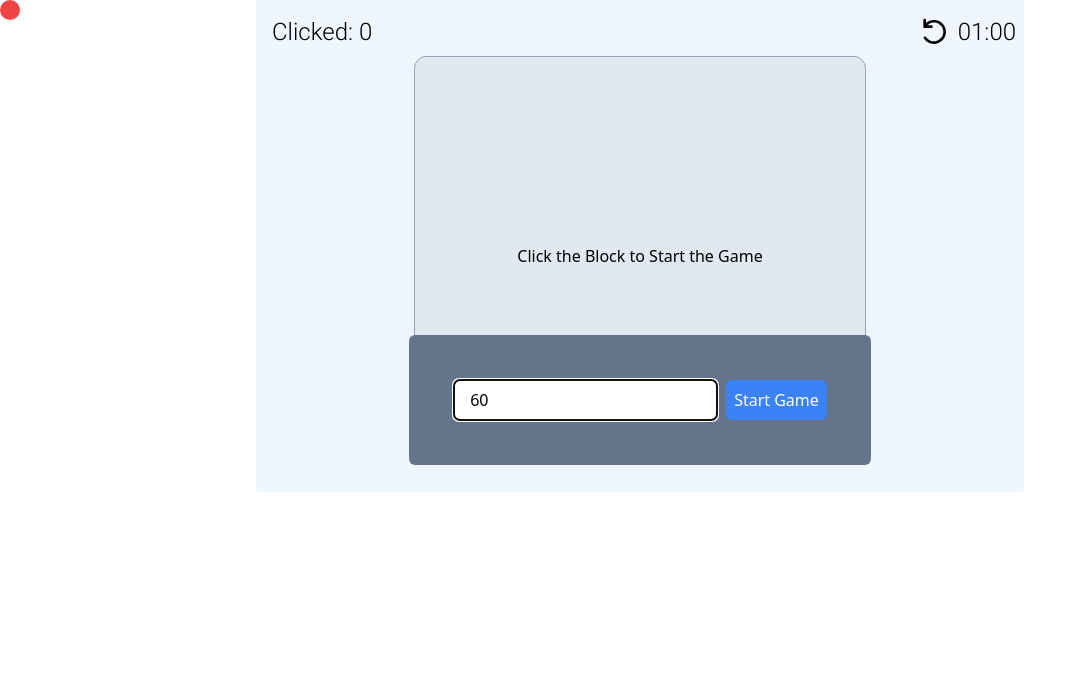
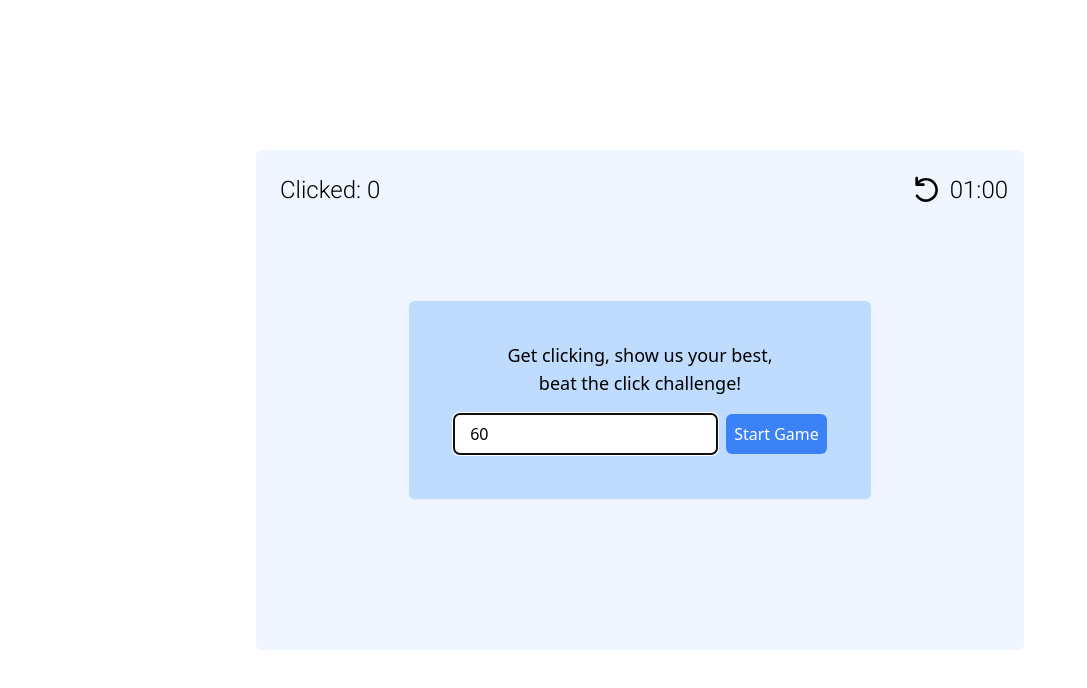
Before and after one commit to arup-basak/click-check, a React (Create React App) app: page / in a window 1280 px wide. Shown: the top 688 px of the page, without its empty margins (0-1087 px from the left). Built offline with nearby package versions, Linux system fonts and the light colour scheme.

Commit message:
optimized code

```diff
--- a/src/App.tsx
+++ b/src/App.tsx
@@ -10,6 +10,8 @@ const App = () => {
   const [timerKey, setTimerKey] = useState(0);
   const [alertKey, setAlertKey] = useState(0);
 
+  const [alertMessage, setAlertMessage] = useState(`Get clicking, show us your best, beat the click challenge!`);
+
   const [timerWorking, setTimerWorking] = useState(false)
 
   const [screenActive, setScreenActive] = useState(false)
@@ -20,7 +22,7 @@ const App = () => {
   const [timerInitialTime, setTimerInitialTime] = useState(60);
 
   const setAlert = (message: string) => {
-    console.log(message)
+    setAlertMessage(message)
     setScreenActive(false)
     setAlertKey(alertKey + 1)
   }
@@ -82,13 +84,14 @@ const App = () => {
   });
 
   return (
-    <>
+    <div className='flex w-full h-screen justify-center items-center'>
       <Alert
+        message={alertMessage}
         previousTime={timerInitialTime}
         key={alertKey}
         onClose={onHandleAlertClose}
       />
-      <div className={`w-3/5 m-auto flex flex-col bg-blue-50 justify-center select-none p-2 pb-9 rounded-sm`}>
+      <div className={`w-3/5 m-auto flex flex-col bg-blue-50 justify-center select-none p-4 pb-9 rounded-md`}>
         <div className='flex flex-row justify-between text-2xl font-Mono'>
           <p className='m-1 p-1'>{text}</p>
           <div className='flex flex-row mt-2'>
@@ -111,13 +114,13 @@ const App = () => {
           initial={{
             scale: 0
           }}
-          animate={{
+          animate={screenActive ? {
             scale: 1
-          }}
+          } : {}}
           transition={{
             delay: 0.3
           }}
-          className='clicked-area h-[400px] border border-slate-400 bg-slate-200 cursor-pointer w-3/5 m-auto rounded-xl flex justify-center items-center'
+          className='clicked-area h-[400px] border border-slate-400 bg-slate-200 cursor-pointer w-3/5 m-auto rounded-xl flex justify-center items-center text-slate-900'
           onClick={handleClick}
           onContextMenu={handleRightClick}
           onMouseMove={handleMouseMove}>
@@ -153,7 +156,7 @@ const App = () => {
           />
         </motion.div>
       </div>
-    </>
+    </div>
   );
 }
 
--- a/src/component/Alert.tsx
+++ b/src/component/Alert.tsx
@@ -27,9 +27,9 @@ const Alert = (props: AlertProps) => {
                 transition={{
                     delay: 0.3
                 }}
-                className='p-10 rounded-md bg-slate-500'>
-                {props.message && (
-                    <div className='text-xl'>
+                className='p-10 rounded-md bg-blue-200 shadow-sm'>
+                {props.message !== '' && (
+                    <div className='text-lg max-w-[300px] m-auto text-center mb-3'>
                         {props.message}
                     </div>
                 )}
--- a/src/component/Timer.tsx
+++ b/src/component/Timer.tsx
@@ -9,16 +9,16 @@ const Timer = (props: {
     return `${num < 10 ? '0' : ''}${num}`;
   };
 
-  const EndTime = () => {
-    props.onEnd();
-  };
-
   let value = useRef<number>(props.time);
 
   const [minute, setMinute] = useState<string>(getTimeString(Math.floor(value.current / 60)));
   const [second, setSecond] = useState<string>(getTimeString(value.current % 60));
 
   useEffect(() => {
+    const EndTime = () => {
+      props.onEnd();
+    };
+
     const setTime = () => {
       setMinute(getTimeString(Math.floor(value.current / 60)));
       setSecond(getTimeString(value.current % 60));
@@ -38,10 +38,10 @@ const Timer = (props: {
       clearInterval(interval);
       value.current = props.time;
     };
-  }, [props.time]);
+  }, [props.time, props.working]);
 
   return (
-    <div className='flex'>
+    <div className='flex font-Mono'>
       <div>{minute}</div>
       :
       <div>{second}</div>
```
